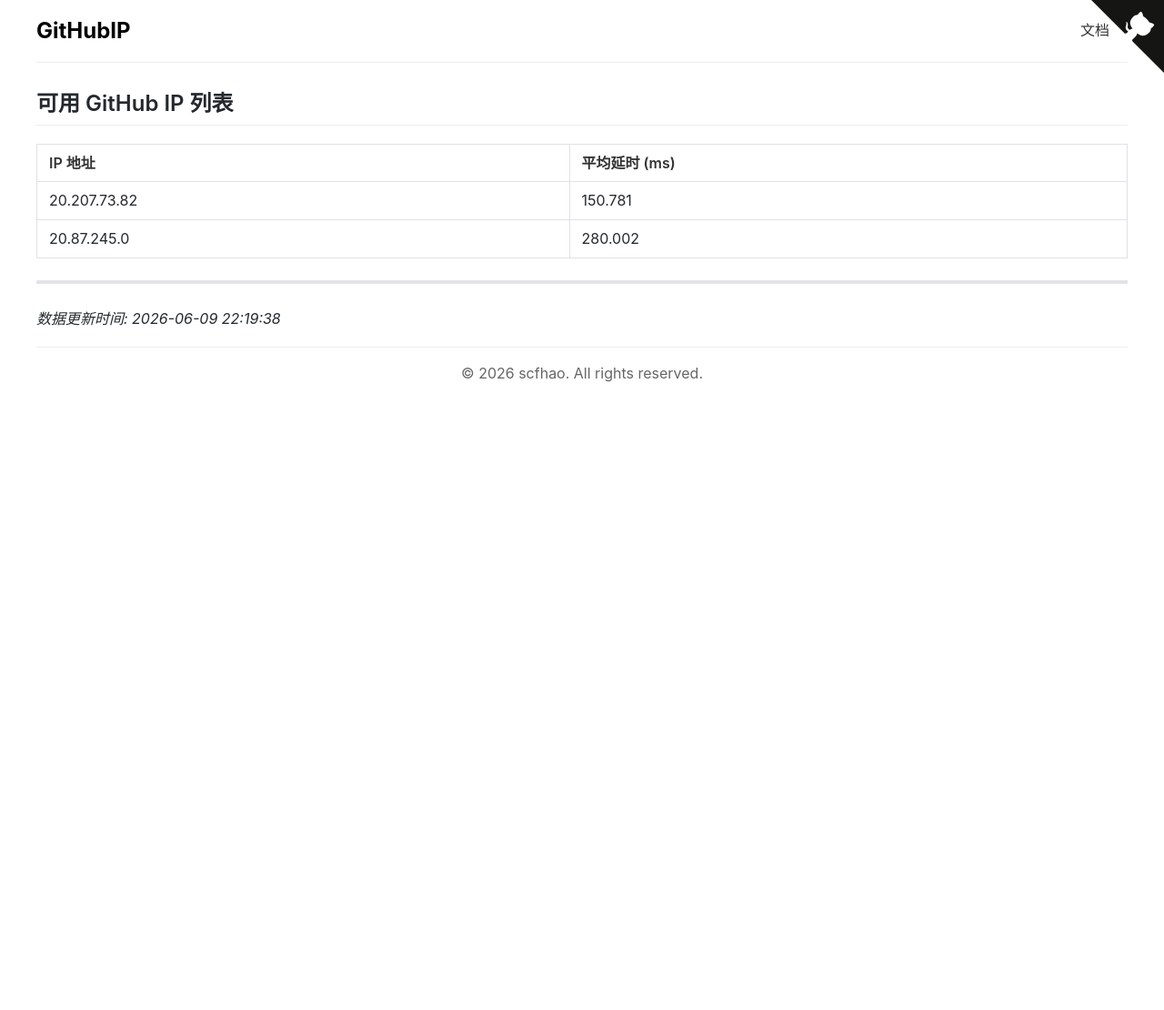
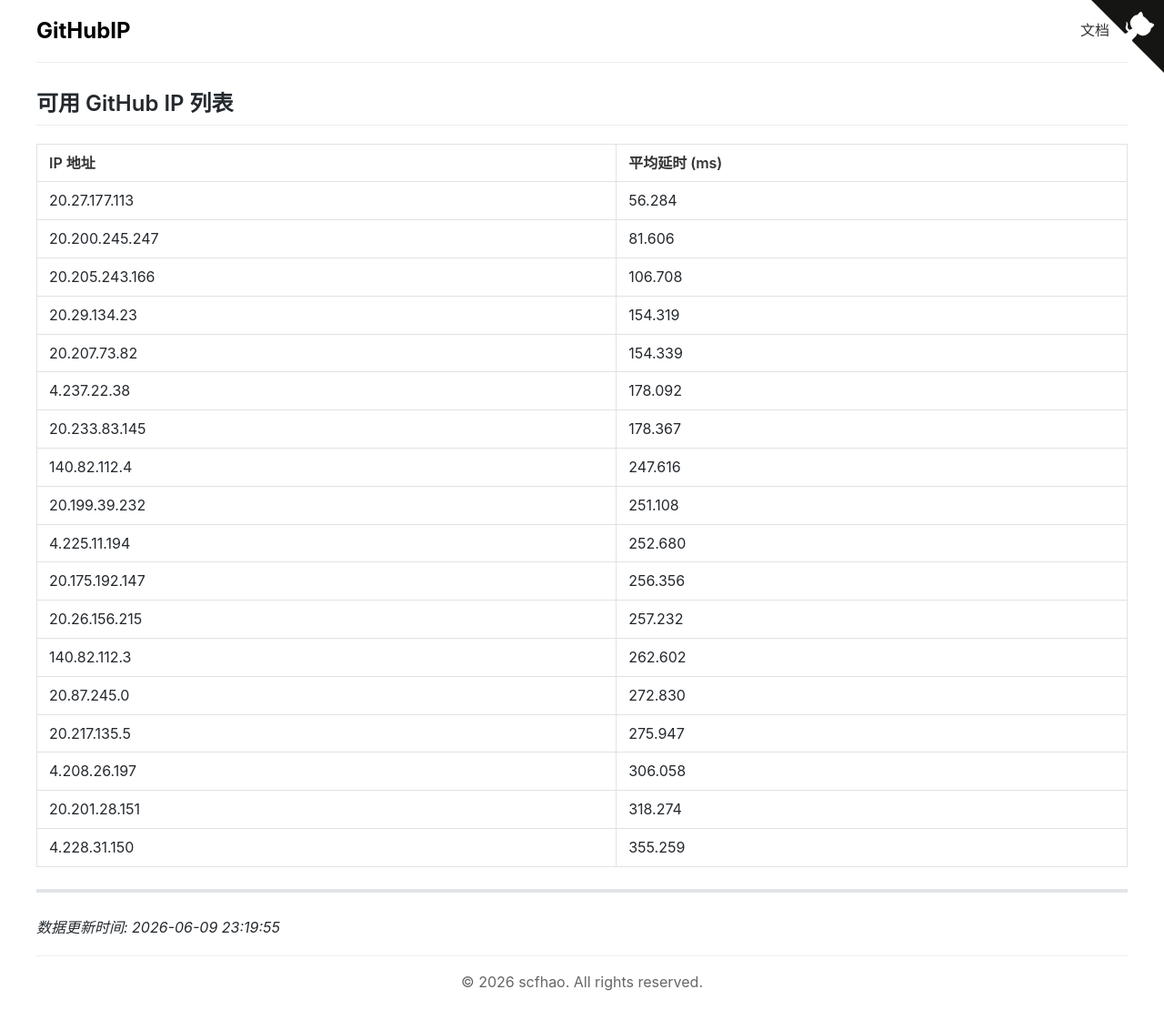
Before and after one commit to scfhao/GitHubIP, a Jekyll site: the page built from index.md, in a window 1280 px wide. Shown: the whole page at 91% size. Built offline with Jekyll 4.4.1, drawn with Linux system fonts in a browser that asks for light colours; before the commit the page ends 900 px from its top, so only the background shows below that.

Commit message:
自动脚本执行 - 2026-06-09 23:19:55

```diff
--- a/index.md
+++ b/index.md
@@ -1,16 +1,32 @@
 ---
 layout: home
 title: GitHub IP 列表
-date: 2026-06-09 22:19:38
+date: 2026-06-09 23:19:55
 ---
 
 ## 可用 GitHub IP 列表
 
 | IP 地址 | 平均延时 (ms) |
 |---------|--------------|
-| 20.207.73.82 | 150.781 |
-| 20.87.245.0 | 280.002 |
+| 20.27.177.113 | 56.284 |
+| 20.200.245.247 | 81.606 |
+| 20.205.243.166 | 106.708 |
+| 20.29.134.23 | 154.319 |
+| 20.207.73.82 | 154.339 |
+| 4.237.22.38 | 178.092 |
+| 20.233.83.145 | 178.367 |
+| 140.82.112.4 | 247.616 |
+| 20.199.39.232 | 251.108 |
+| 4.225.11.194 | 252.680 |
+| 20.175.192.147 | 256.356 |
+| 20.26.156.215 | 257.232 |
+| 140.82.112.3 | 262.602 |
+| 20.87.245.0 | 272.830 |
+| 20.217.135.5 | 275.947 |
+| 4.208.26.197 | 306.058 |
+| 20.201.28.151 | 318.274 |
+| 4.228.31.150 | 355.259 |
 
 ---
 
-*数据更新时间: 2026-06-09 22:19:38*
+*数据更新时间: 2026-06-09 23:19:55*
```
